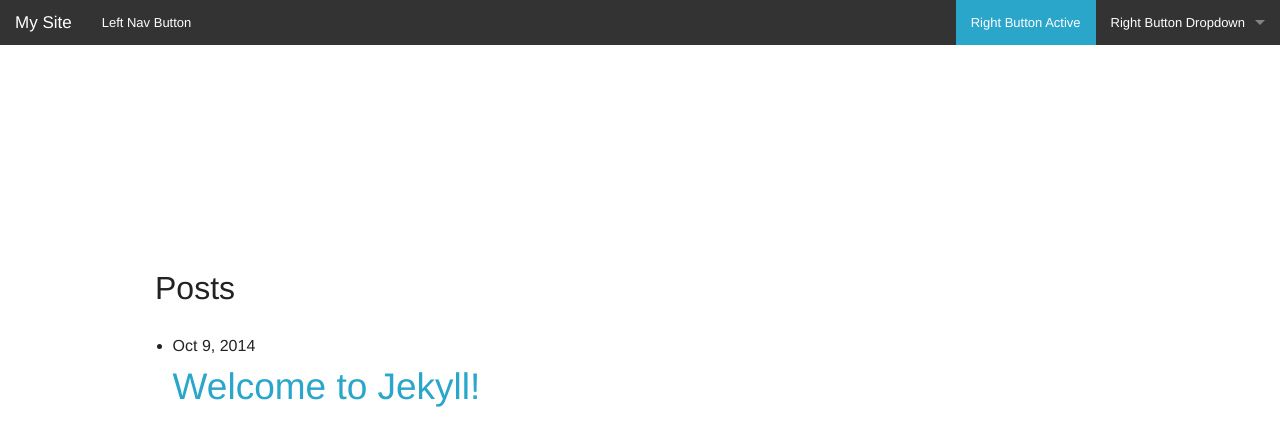
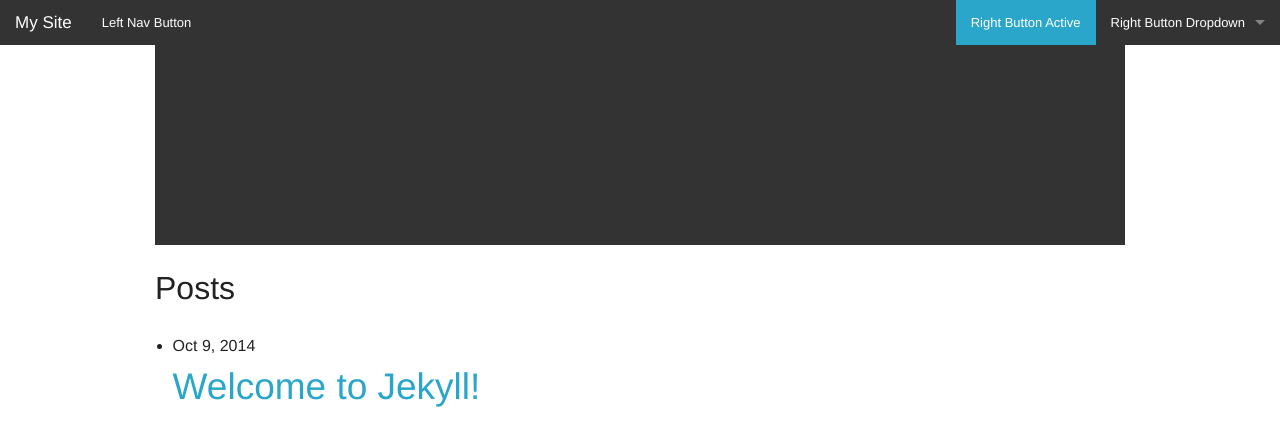
Before and after one commit to poundthehill/poundthehill.github.io, a Jekyll site: the page built from index.html, in a window 1280 px wide. Shown: the top 446 px of the page. Built offline with Jekyll 4.4.1, drawn with Linux system fonts in a browser that asks for light colours.

Commit message:
background-color

```diff
--- a/_sass/app.scss
+++ b/_sass/app.scss
@@ -1,4 +1,4 @@
 .banner {
 	height: 200px;
-	color: #333;
+	background-color: #333;
 }
```
